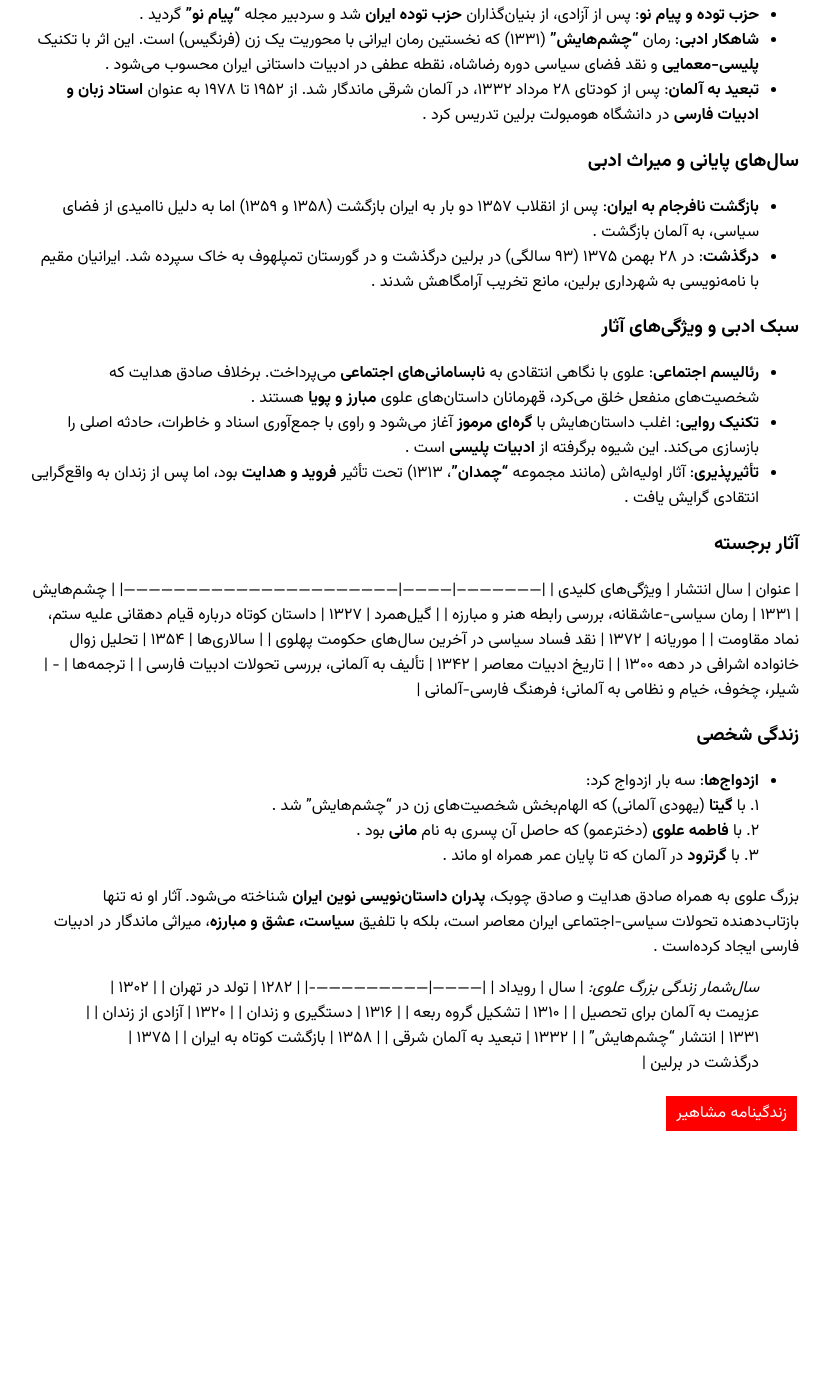
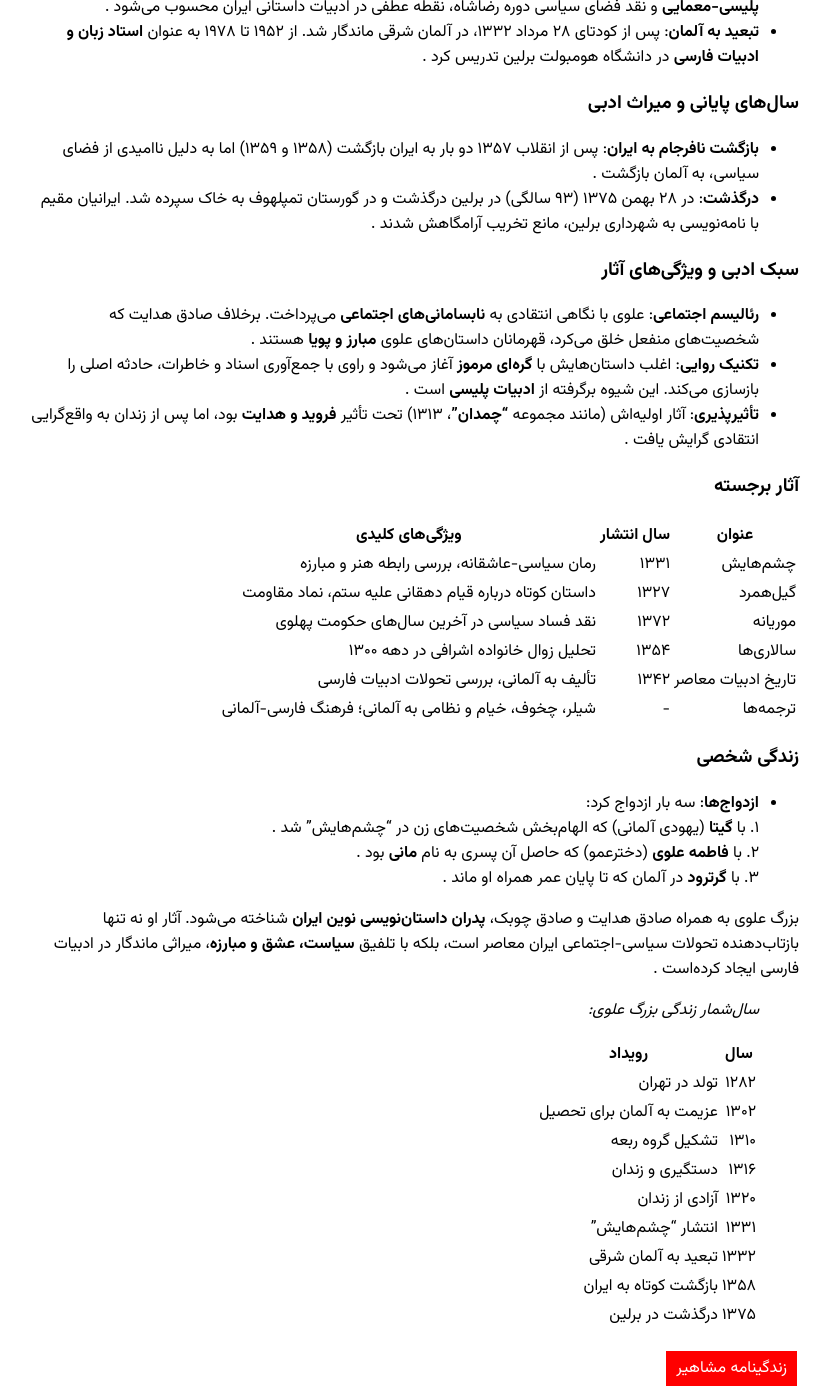
Before and after one commit to darkblog/darkblog.github.io, a Jekyll site: the page built from _posts/2025-7-3-38.md, in a window 1280 px wide and 1400 px high, scrolled down 971 px. Shown: the whole window, without its empty margins (225-1056 px from the left). Built offline with Jekyll 4.4.1, drawn with Linux system fonts in a browser that asks for light colours; before the commit the page ends 2116 px from its top, so only the background shows below that; some of the changed lines change nothing that is shown; some of the changed text lies outside the part shown.

Commit message:
Update 2025-7-3-38.md

```diff
--- a/_posts/2025-7-3-38.md
+++ b/_posts/2025-7-3-38.md
@@ -1,9 +1,7 @@
 ---
 layout: post
-title: زندگینامه بنیتو موسولینی - از سوسیالیسم تا بنیانگذار فاشیسم
+title: زندگینامه بزرگ علوی - نویسنده مبارز و پیشگام ادبیات واقع‌گرای ایران
 ---
-
-## زندگینامه بزرگ علوی: نویسنده مبارز و پیشگام ادبیات واقع‌گرای ایران
 
 ### تولد و پیشینه خانوادگی
 - **تولد و خانواده**: سید مجتبی آقابزرگ علوی در ۱۳ بهمن ۱۲۸۲ (برخی منابع ۱۲۸۳) در محله چالهمیدان تهران به دنیا آمد. خانواده‌اش از **تجار مشروطه‌خواه** بودند؛ پدربزرگش (سید محمد صراف) نماینده نخستین دوره مجلس شورای ملی، و پدرش (سید ابوالحسن علوی) از فعالان حزب دموکرات ایران بود که علیه نفوذ انگلیس و روسیه مبارزه می‌کرد .
@@ -38,6 +36,7 @@
 - **تأثیرپذیری**: آثار اولیه‌اش (مانند مجموعه **"چمدان"**، ۱۳۱۳) تحت تأثیر **فروید و هدایت** بود، اما پس از زندان به واقع‌گرایی انتقادی گرایش یافت .
 
 ### آثار برجسته
+
 | عنوان              | سال انتشار | ویژگی‌های کلیدی                                                  |
 |--------------------|------------|------------------------------------------------------------------|
 | چشم‌هایش          | ۱۳۳۱       | رمان سیاسی-عاشقانه، بررسی رابطه هنر و مبارزه                   |
@@ -56,6 +55,7 @@
 بزرگ علوی به همراه صادق هدایت و صادق چوبک، **پدران داستان‌نویسی نوین ایران** شناخته می‌شود. آثار او نه تنها بازتاب‌دهنده تحولات سیاسی-اجتماعی ایران معاصر است، بلکه با تلفیق **سیاست، عشق و مبارزه**، میراثی ماندگار در ادبیات فارسی ایجاد کرده‌است .
 
 > *سال‌شمار زندگی بزرگ علوی:*
+>
 > | سال        | رویداد                     |
 > |------------|----------------------------|
 > | ۱۲۸۲       | تولد در تهران              |
```
